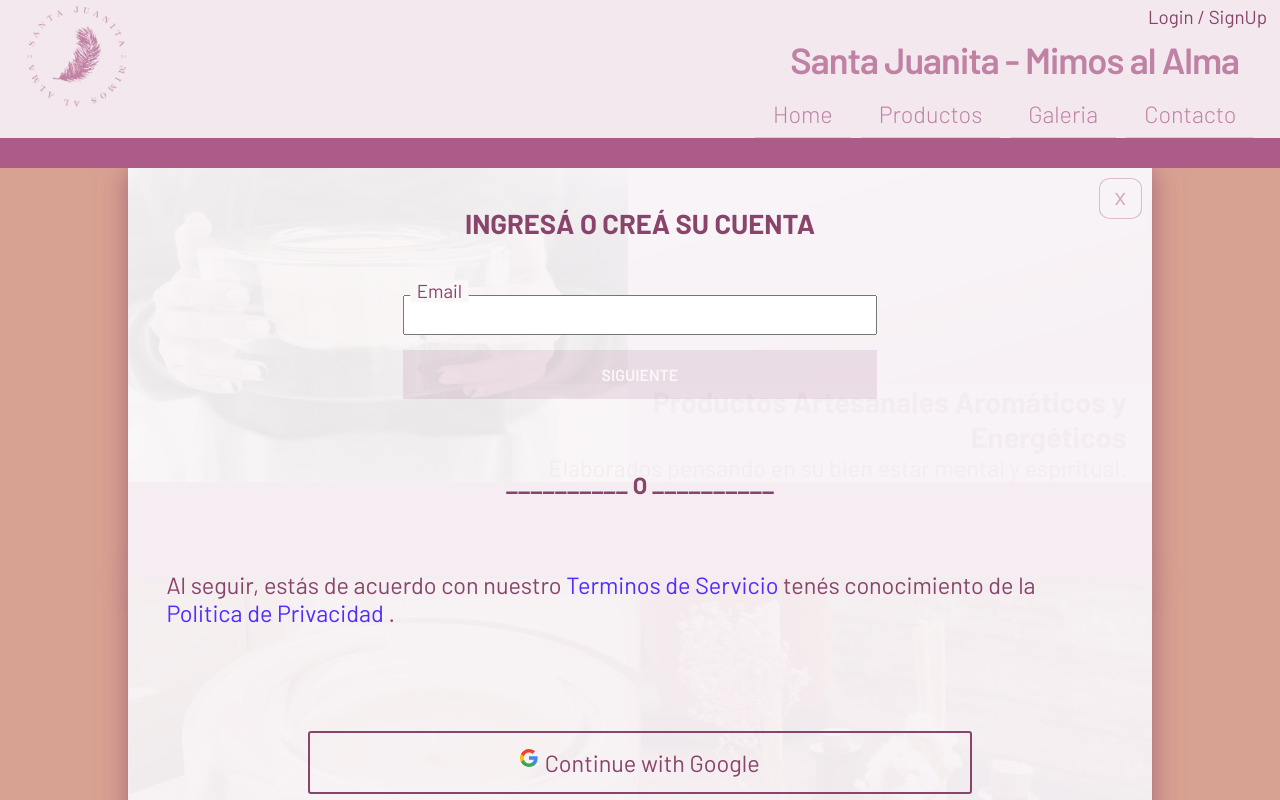
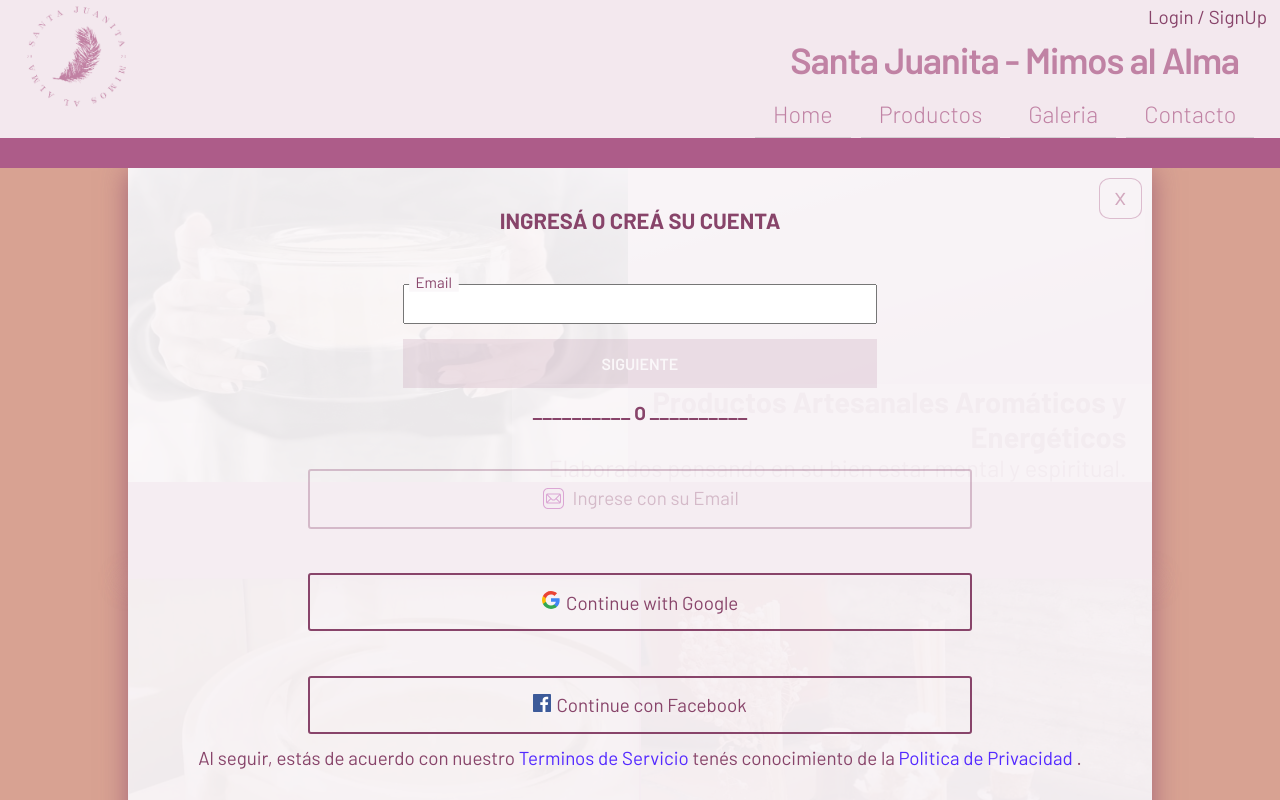
Before and after one commit to rdmadeira/santa-juanita-react, a React (Create React App) app: page / in a window 1280 px wide. Both pictures are taken after a click on the element "Login / SignUp". Shown: the top 800 px of the page. Built offline with nearby package versions, Linux system fonts and the light colour scheme; no server answers; the database is empty.

Commit message:
Finish styles changes and Mail button

```diff
--- a/src/components/sign-in-up/SignInUp.js
+++ b/src/components/sign-in-up/SignInUp.js
@@ -3,7 +3,7 @@ import React, {
   useEffect /* , useReducer, useCallback, useEffect */,
 } from 'react';
 import { Link, useNavigate } from 'react-router-dom';
-import styled from 'styled-components';
+import styled, { css } from 'styled-components';
 // import SignInUpInput from '../signinup/SignInUpInput.jsx';
 import useForm from '../../hooks/useForm.js';
 import { SignUpForm, LoginForm, CheckUserForm } from './SignInUpForms.jsx';
@@ -35,10 +35,13 @@ const SignInUpContainer = styled.section`
   align-items: center;
   justify-content: center;
   padding: 3vw;
-  row-gap: 2.5vw;
+  row-gap: 1vw;
   @media screen and (min-width: 1080px) {
     width: 80%;
   }
+  @media screen and (max-width: 720px) {
+    row-gap: 10vw;
+  } ;
 `;
 
 const FormContainer = styled.div`
@@ -48,7 +51,11 @@ const FormContainer = styled.div`
   row-gap: 1vw;
   width: 100%;
   color: var(--twilight-lavender);
-  margin-bottom: 40px;
+  /* margin-bottom: 40px; */
+  font-size: var(--step--1);
+  @media screen and (max-width: 720px) {
+    row-gap: 5vw;
+  } ;
 `;
 
 const GFADivStyled = styled(FormContainer)`
@@ -106,6 +113,12 @@ const RedesButtonsStyled = styled.div`
   border: solid 2px var(--twilight-lavender);
   border-radius: 3px;
   cursor: pointer;
+  ${({ disabled }) =>
+    disabled &&
+    css`
+      opacity: 0.3;
+      cursor: not-allowed;
+    `}
 `;
 
 const SignInUp = ({ signInUpHidden }) => {
@@ -299,6 +312,24 @@ const SignInUp = ({ signInUpHidden }) => {
         <h4> __________ O __________ </h4>
       </FormContainer>
 
+      <GFADivStyled>
+        <RedesButtonsStyled
+          disabled={!formState.isValid}
+          onClick={authWithEmailHandle}>
+          <EmailSvg />
+          Ingrese con su Email
+        </RedesButtonsStyled>
+        <RedesButtonsStyled onClick={signUpWithGoogleHandle}>
+          <GoogleSvg />
+          Continue with Google
+        </RedesButtonsStyled>
+        <RedesButtonsStyled>
+          <Link to="/">
+            <FacebookSvg />
+            Continue con Facebook
+          </Link>
+        </RedesButtonsStyled>
+      </GFADivStyled>
       <FormContainer>
         <p>
           Al seguir, estás de acuerdo con nuestro{' '}
@@ -314,23 +345,6 @@ const SignInUp = ({ signInUpHidden }) => {
           .
         </p>
       </FormContainer>
-
-      <GFADivStyled>
-        <RedesButtonsStyled onClick={signUpWithGoogleHandle}>
-          <GoogleSvg />
-          Continue with Google
-        </RedesButtonsStyled>
-        <RedesButtonsStyled>
-          <Link to="/">
-            <FacebookSvg />
-            Continue con Facebook
-          </Link>
-        </RedesButtonsStyled>
-        <RedesButtonsStyled>
-          <EmailSvg onClick={authWithEmailHandle} />
-          Ingrese con su Email
-        </RedesButtonsStyled>
-      </GFADivStyled>
     </SignInUpContainer>
   );
 };
--- a/src/components/sign-in-up/SignInUpForms.jsx
+++ b/src/components/sign-in-up/SignInUpForms.jsx
@@ -28,7 +28,6 @@ export const CheckUserForm = ({
   formState,
   className,
   onSubmit,
-  /* authWithEmailHandle, */
 }) => {
   const emailInput = useRef();
 
@@ -48,11 +47,6 @@ export const CheckUserForm = ({
         disabled={!formState.isValid}
         text="SIGUIENTE"
       />
-      {/* <SignInUpButton
-        onClick={authWithEmailHandle}
-        text="Entre con su email"
-        type="button"
-      /> */}
     </Form>
   );
 };
```
